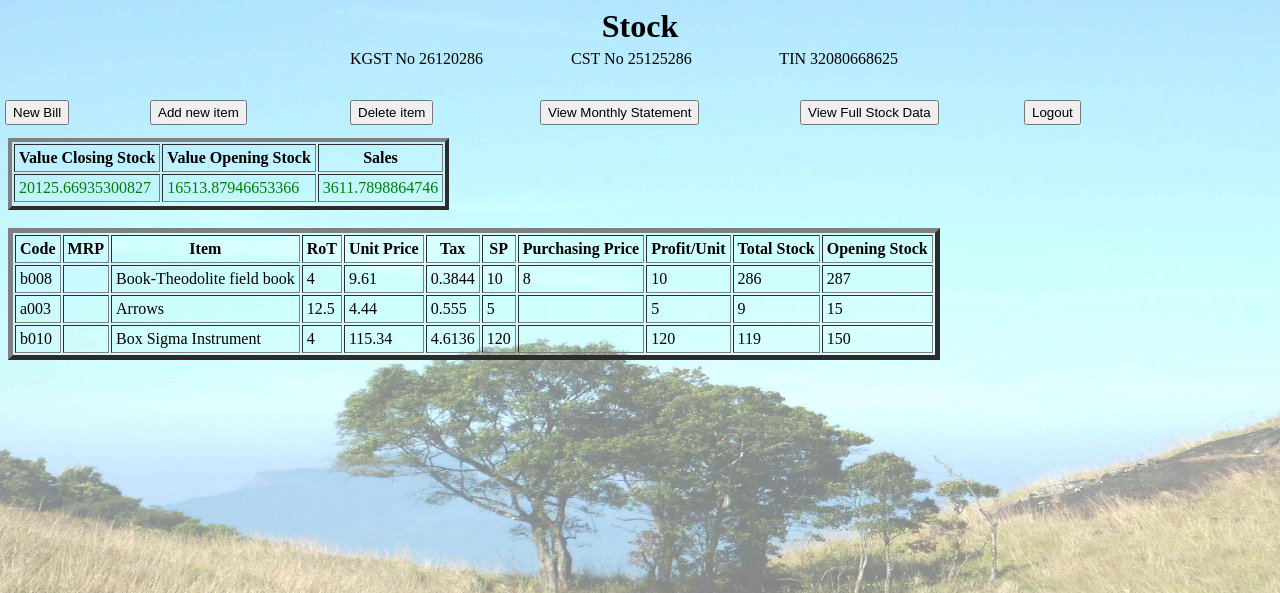
After one commit to rajeevs1992/BillingSystem, a PHP site: page /views/fullStockData.php in a window 1280 px wide. The commit adds this page. Shown: the top 593 px of the page. Run offline with PHP 8.4, Linux system fonts and the light colour scheme; a user stored in the database is signed in; data comes from the database, SQL or seed files in the repository.

```diff
--- a/classes/common.php
+++ b/classes/common.php
@@ -3,6 +3,7 @@
 	{
 		public function __construct($title,$level)
 		{
+			error_reporting(E_ALL);
 			session_start();
 			if((!isset($_SESSION['uname'])) || $_SESSION['acessLevel']<$level)
 			{
@@ -27,7 +28,7 @@
 			echo sprintf($buttonLink,"/","Add new item","150");
 			echo sprintf($buttonLink,"/","Delete item","350");
 			echo sprintf($buttonLink,"/","View Monthly Statement","540");
-			echo sprintf($buttonLink,"/","View Full Stock Data","800");
+			echo sprintf($buttonLink,"/views/fullStockData.php","View Full Stock Data","800");
 			echo sprintf($buttonLink,"/controllers/logout.php","Logout","1024");
 		}
 		public function getBillNo()
--- a/classes/database.php
+++ b/classes/database.php
@@ -11,7 +11,9 @@
 
 		public function autofill($itemCode)
 		{
-			$query="SELECT * FROM item WHERE code='$itemCode'";
+
+			$code=strtolower($itemCode);
+			$query="SELECT * FROM item WHERE code='$code'";
 			$reply=mysql_query($query,$this->con);
 			echo json_encode(mysql_fetch_assoc($reply));
 		}
--- a/controllers/bill.php
+++ b/controllers/bill.php
@@ -96,4 +96,6 @@
 	$con->query($query);
 	$query='';
 
+	header("location:/");
+
 ?>
--- a/views/bill.php
+++ b/views/bill.php
@@ -43,7 +43,7 @@ function populate(json,count)
 		return;
 	}
 	document.getElementById("mrp"+count).value=json.mrp;
-    document.getElementById("PplusT"+count).value=roundNumber((parseInt(json.unitPrice)+(json.unitPrice*json.rateOfTax/100)),3);
+    document.getElementById("PplusT"+count).value=roundNumber((parseFloat(json.unitPrice)+(json.unitPrice*json.rateOfTax/100)),3);
     document.getElementById("name"+count).value=json.name;
     document.getElementById("unitPrice"+count).value=roundNumber(parseFloat(json.unitPrice),3);
     document.getElementById("rateOfTax"+count).value=json.rateOfTax;
--- /dev/null
+++ b/views/fullStockData.php
@@ -0,0 +1,62 @@
+<?php
+	require_once("$_SERVER[DOCUMENT_ROOT]/classes/common.php");
+	require_once("$_SERVER[DOCUMENT_ROOT]/classes/database.php");
+	$page=new page("Stock",3);
+	$con=new database;
+	$reply=$con->query("SELECT SUM(unitPrice*totalStock) AS valueCS,SUM(unitPrice*openingStock) AS valueOS FROM item");
+	$reply=mysql_fetch_assoc($reply);
+	$valueCS=$reply['valueCS'];
+	$valueOS=$reply['valueOS'];
+	$sales=$valueOS-$valueCS;
+	echo "<br>
+	<table border=4 cellpadding=4 >
+	<tr>
+		<th>Value Closing Stock</th>
+		<th>Value Opening Stock</th>
+		<th>Sales</th>
+	</tr>
+	<tr style=color:green>
+		<td>$valueOS</td>
+		<td>$valueCS</td>
+		<td>$sales</td>
+	<tr>
+	</table>
+	<br>
+		";
+	$reply=$con->query("SELECT * FROM item");
+	echo "
+	<table border=5 cellpadding=4>
+	<tr>
+		<th>Code</th>
+		<th>MRP</th>
+		<th>Item</th>
+		<th>RoT</th>
+		<th>Unit Price</th>
+		<th>Tax</th>
+		<th>SP</th>
+		<th>Purchasing Price</th>
+		<th>Profit/Unit</th>
+		<th>Total Stock</th>
+		<th>Opening Stock</th>
+	</tr>
+	";
+	while($row=mysql_fetch_assoc($reply))
+	{
+		$tax=$row['unitPrice']*$row['rateOfTax']/100;
+		echo "
+		<tr>
+			<td>$row[code]</td>
+			<td>$row[mrp]</td>
+			<td>$row[name]</td>
+			<td>$row[rateOfTax]</td>
+			<td>$row[unitPrice]</td>
+			<td>$tax</td>
+			<td>$row[sellingPrice]</td>
+			<td>$row[purchasingPrice]</td>
+			<td>$row[profitPerUnit]</td>
+			<td>$row[totalStock]</td>
+			<td>$row[openingStock]</td>
+		</tr>
+		";
+	}
+?>
```
Also changed, not shown: docs/db.sql (+29 -7 lines), test/test.php (+1 -0 lines).
